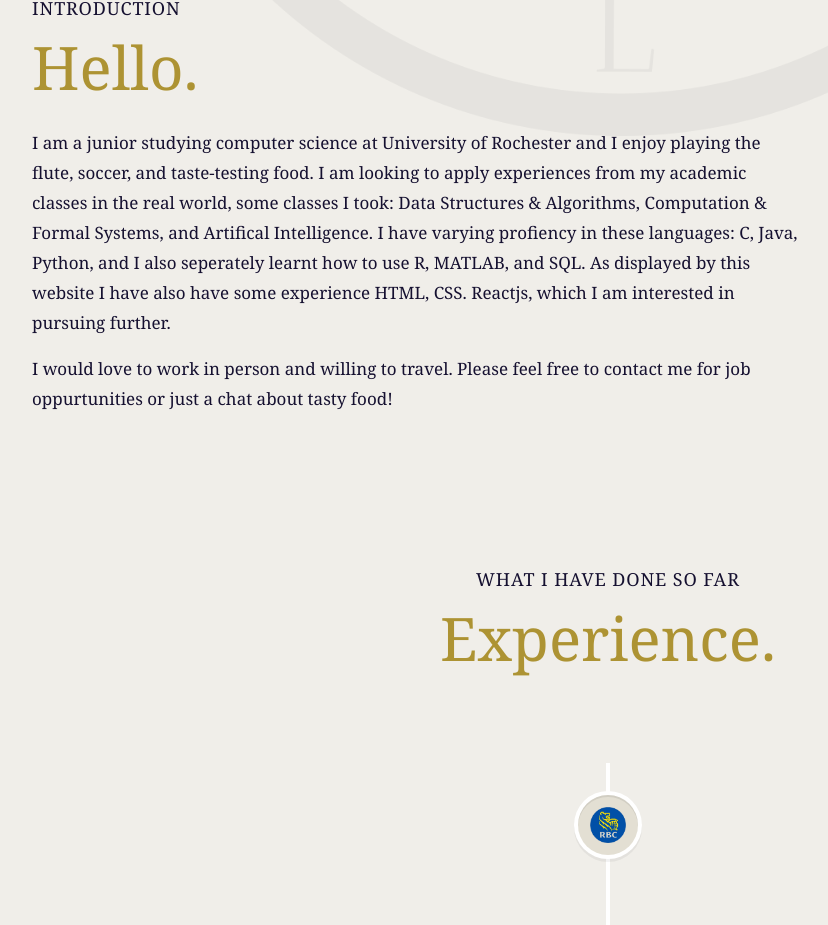
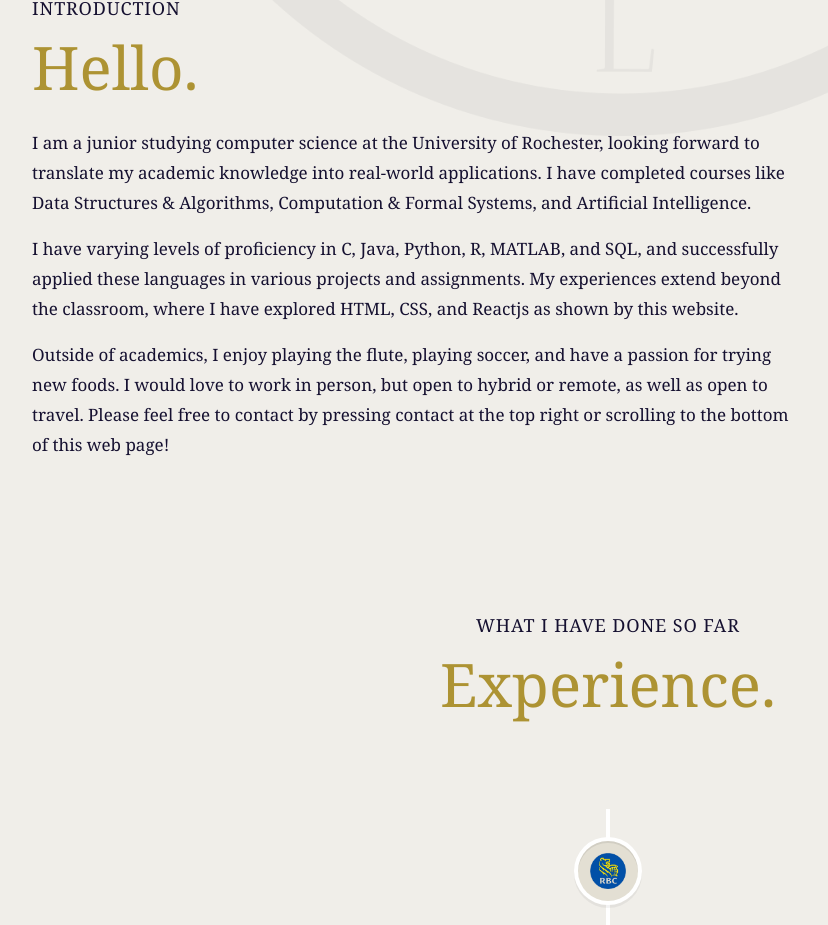
Before and after one commit to Alexde-Ath/PORTFOLIO_AD, a React (Vite) app: page / in a window 1280 px wide. Shown: the part 893-1818 px from the top of the page, without its empty margins (32-860 px from the left). Built offline with nearby package versions, Linux system fonts and the light colour scheme.

Commit message:
UPDATE: About paragraphs

```diff
--- a/src/components/About.jsx
+++ b/src/components/About.jsx
@@ -19,10 +19,15 @@ const About = () => {
         variants={fadeIn("", "", 0.1, 1)}
         className='font-serif mt-4 text-tertiary text-[17px] max-w-3xl leading-[30px]'
       >
-        I am a junior studying computer science at University of Rochester and I enjoy playing the flute, soccer, and taste-testing food. I am looking to apply experiences from my academic classes in the real world, some classes I took: Data Structures & Algorithms, Computation & Formal Systems, and Artifical Intelligence. I have varying profiency in these languages: C, Java, Python, and I also seperately learnt how to use R, MATLAB, and SQL. As displayed by this website I have also have some experience HTML, CSS. Reactjs, which I am interested in pursuing further.
+        I am a junior studying computer science at the University of Rochester, looking forward to translate my academic knowledge into real-world applications. I have completed courses like Data Structures & Algorithms, Computation & Formal Systems, and Artificial Intelligence.
         <span
         variants={fadeIn("", "", 0.1, 1)}
-        className='font-serif mt-4 text-tertiary text-[17px] max-w-3xl leading-[30px] flex'> I would love to work in person and willing to travel. Please feel free to contact me for job oppurtunities or just a chat about tasty food! </span>
+        className='font-serif mt-4 text-tertiary text-[17px] max-w-3xl leading-[30px] flex'> I have varying levels of proficiency in C, Java, Python, R, MATLAB, and SQL, and successfully applied these languages in various projects and assignments. My experiences extend beyond the classroom, where I have explored HTML, CSS, and Reactjs as shown by this website.
+        </span>
+        <span
+        variants={fadeIn("", "", 0.1, 1)}
+        className='font-serif mt-4 text-tertiary text-[17px] max-w-3xl leading-[30px] flex'>
+        Outside of academics, I enjoy playing the flute, playing soccer, and have a passion for trying new foods. I would love to work in person, but open to hybrid or remote, as well as open to travel. Please feel free to contact by pressing contact at the top right or scrolling to the bottom of this web page!</span>
       </motion.p>
     </>
   );
```
